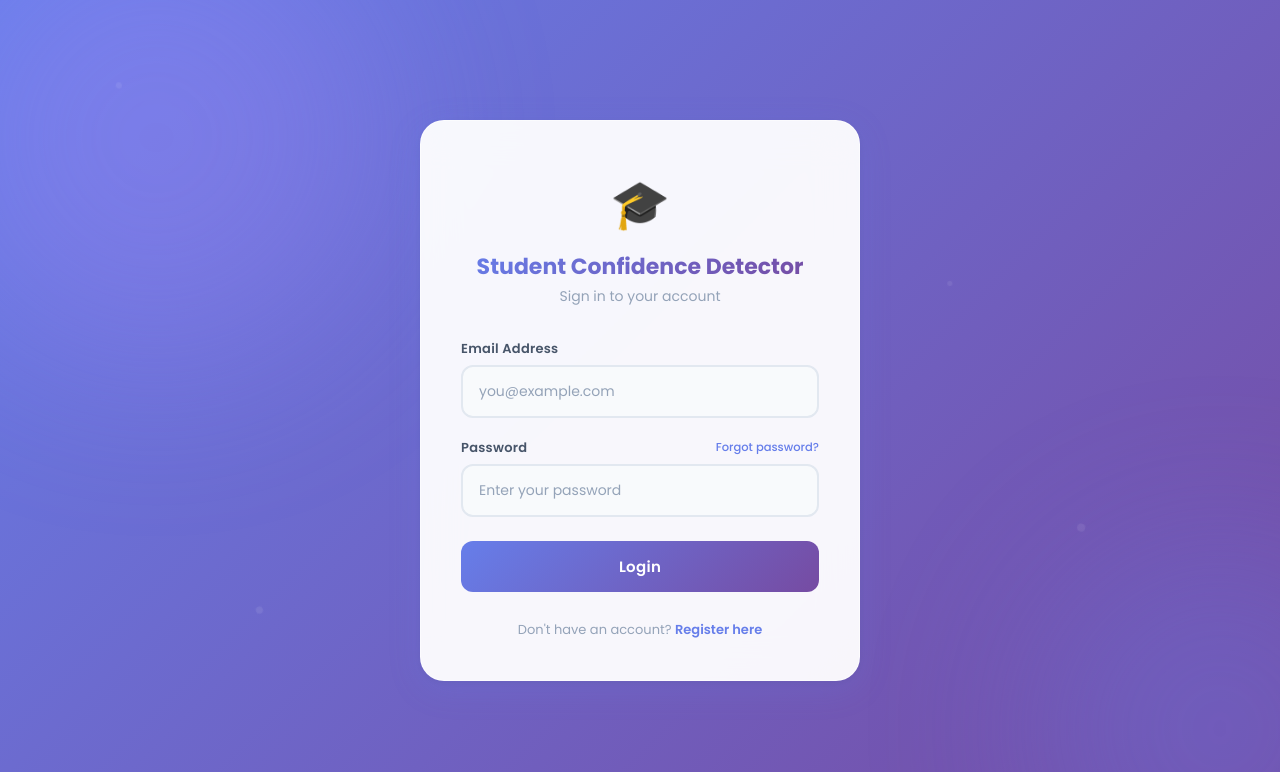
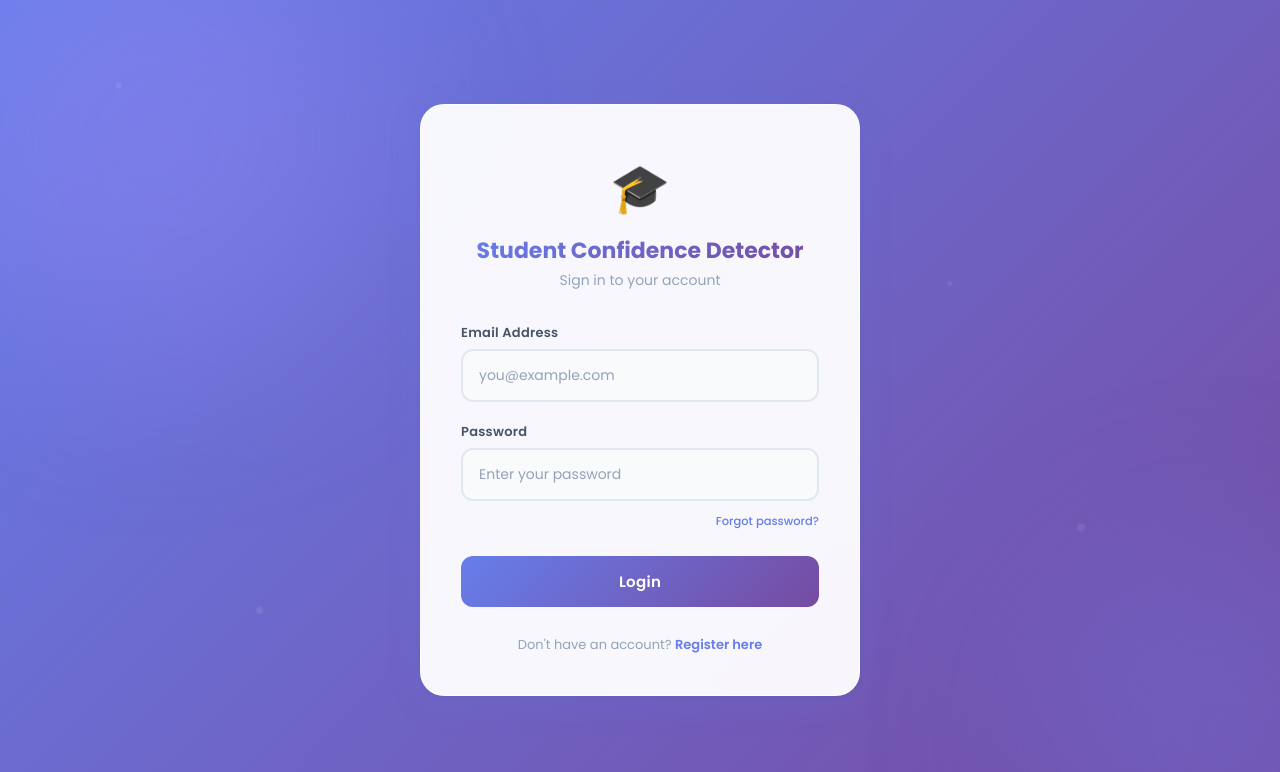
Before and after one commit to zainzahir/multi_class_confidence_detection_system, a Flask app: page /login in a window 1280 px wide. Shown: the top 772 px of the page. Run offline with Flask 3, Linux system fonts and the light colour scheme; parts of the project's set-up code (start-up, migrations or seed data) failed here and were passed over.

Commit message:
Reposition forgot password link below password input field in login.html

```diff
--- a/templates/login.html
+++ b/templates/login.html
@@ -454,10 +454,7 @@
             </div>
 
             <div class="form-group">
-                <div style="display: flex; justify-content: space-between; align-items: center; margin-bottom: 6px;">
-                    <label for="password" style="margin-bottom: 0;">Password</label>
-                    <a href="{{ url_for('forgot_password') }}" style="font-size: 11.5px; color: #667eea; text-decoration: none; font-weight: 500;">Forgot password?</a>
-                </div>
+                <label for="password">Password</label>
                 <input
                     type="password"
                     id="password"
@@ -466,6 +463,9 @@
                     required
                     autocomplete="current-password"
                 >
+                <div style="text-align: right; margin-top: 6px;">
+                    <a href="{{ url_for('forgot_password') }}" style="font-size: 11.5px; color: #667eea; text-decoration: none; font-weight: 500;">Forgot password?</a>
+                </div>
             </div>
 
             <button type="submit" class="btn-login">Login</button>
```
